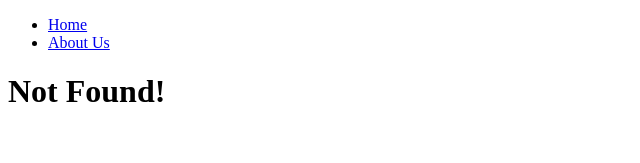
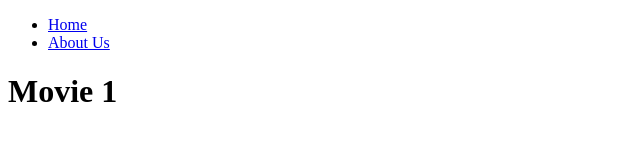
Before and after one commit to systic2/learn-nextjs14, a Next.js app: page /movies/1 in a window 1280 px wide. Before the commit this address had no page. Shown: the top 163 px of the page, without its empty margins (0-640 px from the left). Built offline with nearby package versions, Linux system fonts and the light colour scheme.

Commit message:
Dynamic Routes

```diff
--- /dev/null
+++ b/app/(movies)/movies/[id]/page.tsx
@@ -0,0 +1,7 @@
+export default function MovieDetail({
+  params: { id },
+}: {
+  params: { id: string };
+}) {
+  return <h1>Movie {id}</h1>;
+}
```
